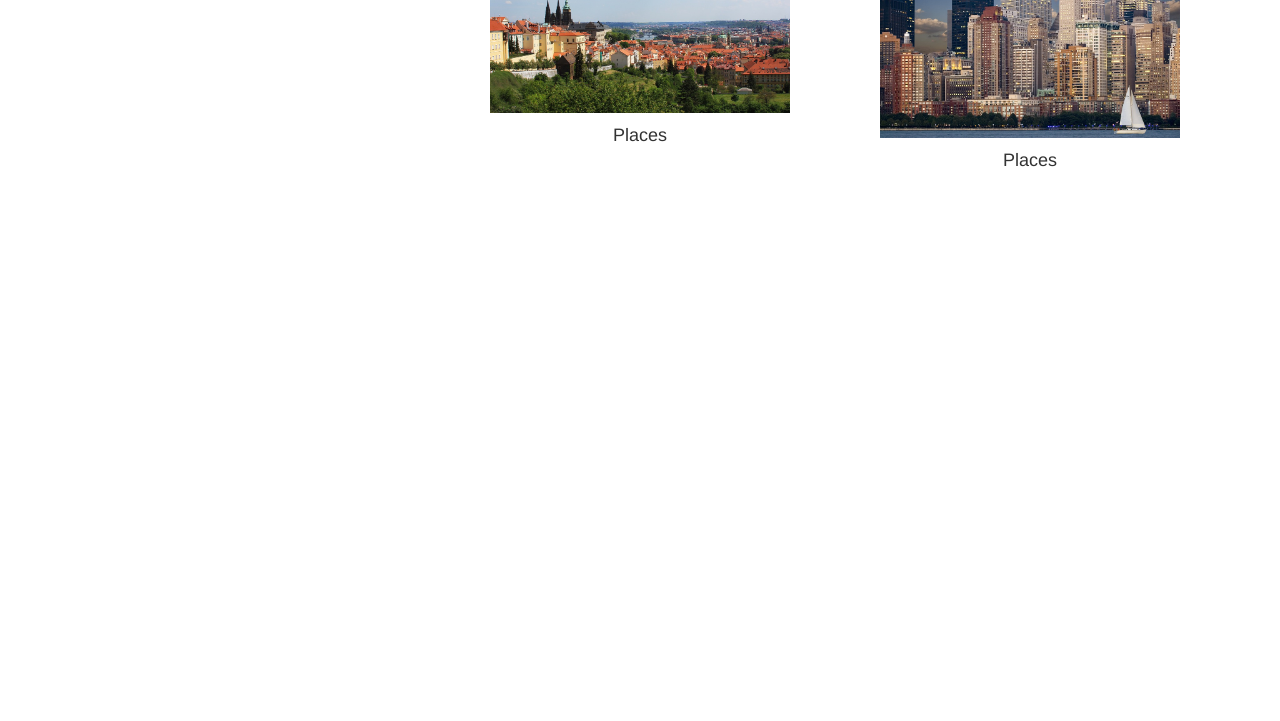
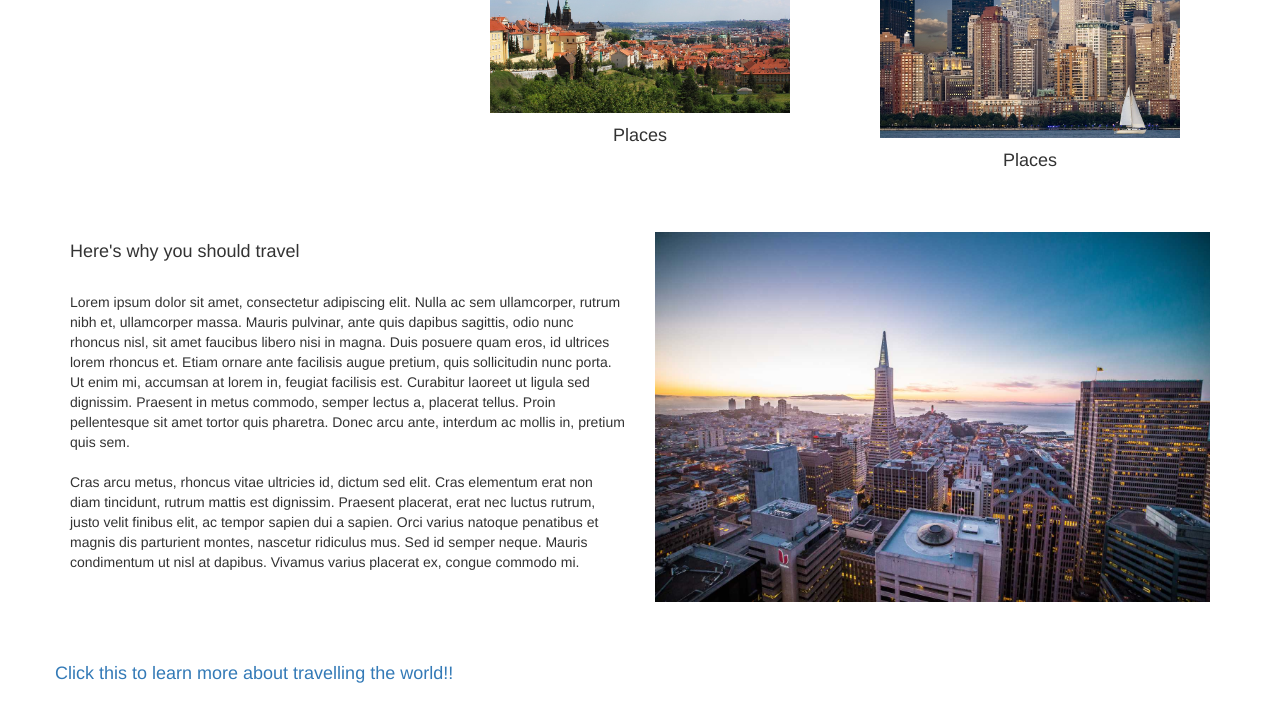
Before and after one commit to ezinnor/bootstrap3, a plain HTML site: page index.html in a window 1280 px wide. Shown: the part 1109-1830 px from the top of the page. Before the commit the page ends 1341 px from the top, so only its background shows below. Drawn offline with nearby package versions, Linux system fonts and the light colour scheme.

Commit message:
did the hidden part

```diff
--- a/index.html
+++ b/index.html
@@ -93,6 +93,37 @@
     </div>
   </div>
 
+  <div class="container">
+    <div class="row">
+      <div class="col-md-6">
+        <h4>Here's why you should travel</h4><br>
+        <p>Lorem ipsum dolor sit amet, consectetur adipiscing elit. Nulla ac sem ullamcorper, rutrum nibh et, ullamcorper massa. Mauris pulvinar, ante quis dapibus sagittis, odio nunc rhoncus nisl, sit amet faucibus libero nisi in magna. Duis posuere quam eros, id ultrices lorem rhoncus et. Etiam ornare ante facilisis augue pretium, quis sollicitudin nunc porta. Ut enim mi, accumsan at lorem in, feugiat facilisis est. Curabitur laoreet ut ligula sed dignissim. Praesent in metus commodo, semper lectus a, placerat tellus. Proin pellentesque sit amet tortor quis pharetra. Donec arcu ante, interdum ac mollis in, pretium quis sem.
+            <br>
+            <br>
+            Cras arcu metus, rhoncus vitae ultricies id, dictum sed elit. Cras elementum erat non diam tincidunt, rutrum mattis est dignissim. Praesent placerat, erat nec luctus rutrum, justo velit finibus elit, ac tempor sapien dui a sapien. Orci varius natoque penatibus et magnis dis parturient montes, nascetur ridiculus mus. Sed id semper neque. Mauris condimentum ut nisl at dapibus. Vivamus varius placerat ex, congue commodo mi.</p>
+      </div>
+      <div class="col-md-6">
+        <img src="images/medium1.jpg" alt="landscape" class="img-responsive">
+      </div>
+    </div>
+  </div>
+
+  <!-- Hidden data -->
+  <div class="container">
+    <div class="row">
+      <h4><a href="#hidden" data-toggle="collapse">Click this to learn more about travelling the world!!</a></h4>
+      <div id="hidden" class="collapse">
+      <h4>This is hidden part.</h4>
+      <p>
+          Lorem ipsum dolor sit amet, consectetur adipiscing elit. Nulla ac sem ullamcorper, rutrum nibh et, ullamcorper massa. Mauris pulvinar, ante quis dapibus sagittis, odio nunc rhoncus nisl, sit amet faucibus libero nisi in magna. Duis posuere quam eros, id ultrices lorem rhoncus et. Etiam ornare ante facilisis augue pretium, quis sollicitudin nunc porta. Ut enim mi, accumsan at lorem in, feugiat facilisis est. Curabitur laoreet ut ligula sed dignissim. Praesent in metus commodo, semper lectus a, placerat tellus. Proin pellentesque sit amet tortor quis pharetra. Donec arcu ante, interdum ac mollis in, pretium quis sem.
+      </p>
+      <p>
+          Lorem ipsum dolor sit amet, consectetur adipiscing elit. Nulla ac sem ullamcorper, rutrum nibh et, ullamcorper massa. Mauris pulvinar, ante quis dapibus sagittis, odio nunc rhoncus nisl, sit amet faucibus libero nisi in magna. Duis posuere quam eros, id ultrices lorem rhoncus et. Etiam ornare ante facilisis augue pretium, quis sollicitudin nunc porta. Ut enim mi, accumsan at lorem in, feugiat facilisis est. Curabitur laoreet ut ligula sed dignissim. Praesent in metus commodo, semper lectus a, placerat tellus. Proin pellentesque sit amet tortor quis pharetra. Donec arcu ante, interdum ac mollis in, pretium quis sem.
+      </p>
+    </div>
+    </div>
+  </div>
+
 
 
   <!--javascript here-->
```
Also changed, not shown: images/medium1.jpg (added).
